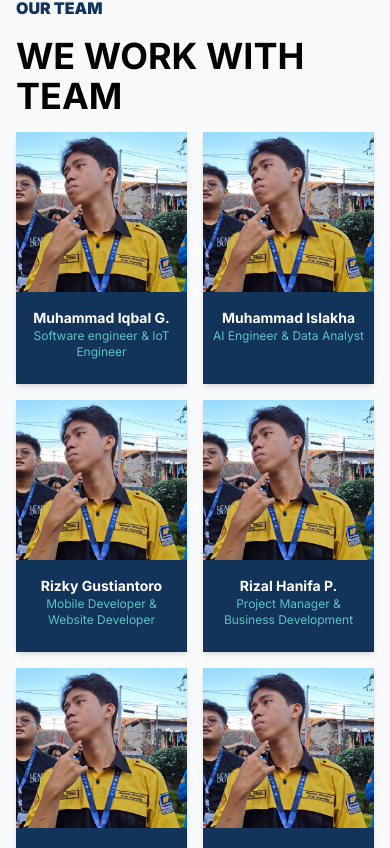
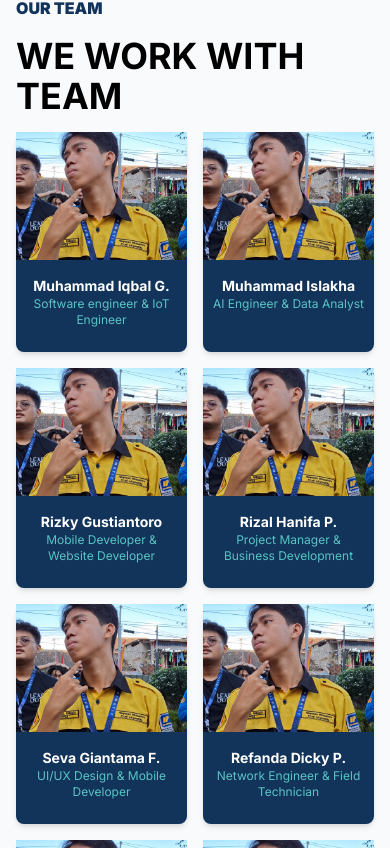
Before and after one commit to Contsol-dev/company-profile, a Next.js app: page /about in a window 390 px wide. Shown: the part 1916-2764 px from the top of the page. Built offline with nearby package versions, Linux system fonts and the light colour scheme.

Commit message:
revisi about

```diff
--- a/src/app/about/TeamCard.tsx
+++ b/src/app/about/TeamCard.tsx
@@ -9,9 +9,9 @@ interface TeamCardProps {
 export default function TeamCard({ memberPhoto, memberName, memberSpecialist }: TeamCardProps) {
   return (
     <div className="
-      flex flex-col items-center text-center bg-cont-primary shadow-md
+      flex flex-col items-center text-center bg-cont-primary shadow-md rounded-lg
     ">
-      <div className='overflow-hidden w-full flex items-center h-40 lg:h-96'>
+      <div className='overflow-hidden w-full flex items-center h-32 lg:h-96'>
         <Image
           src={memberPhoto}
           alt={memberName}
```
